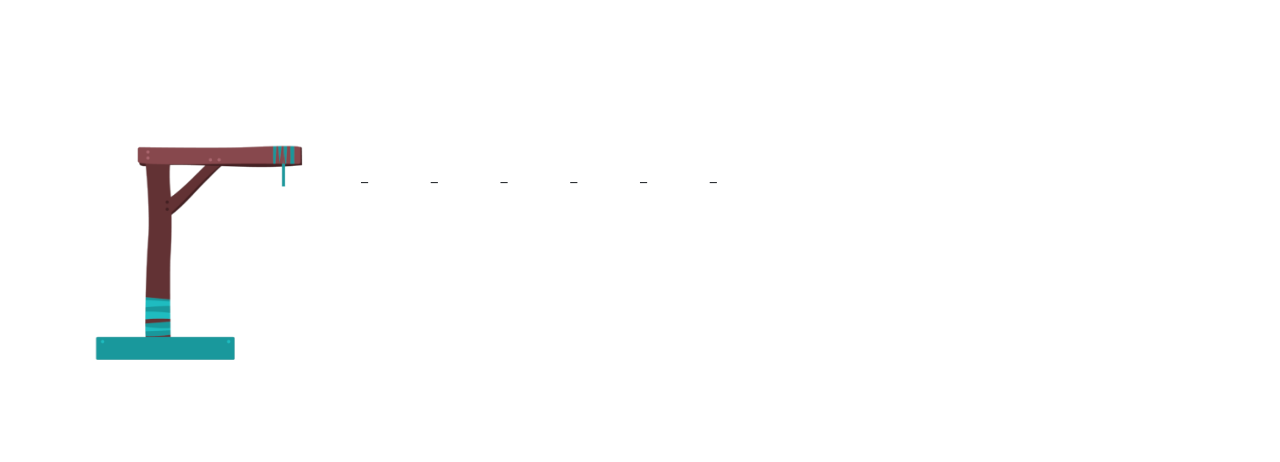
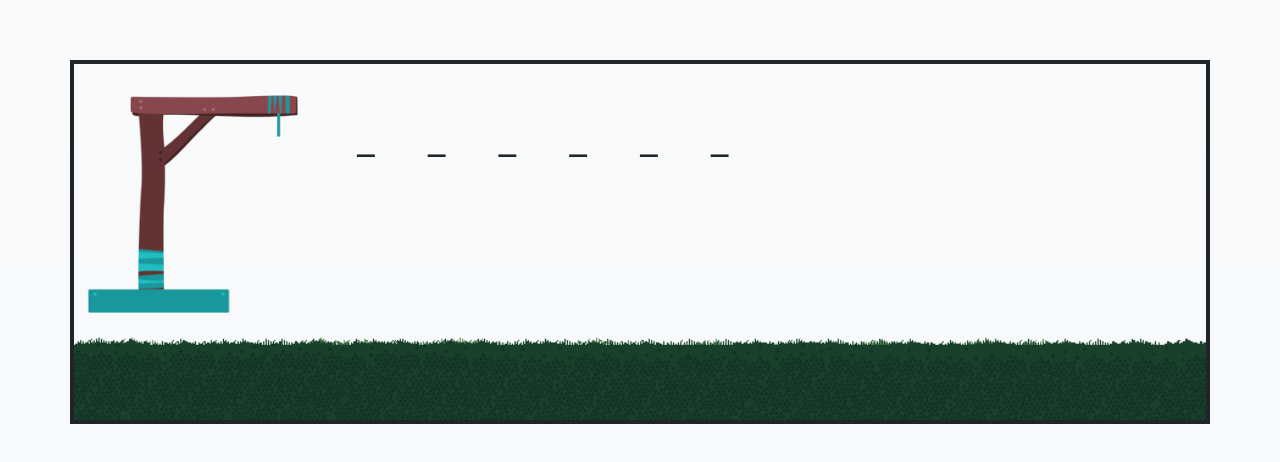
Before and after one commit to ArturMalcher/jogo-forca, a plain HTML site: page index.html in a window 1280 px wide. Shown: the part 158-620 px from the top of the page. Drawn offline with Linux system fonts and the light colour scheme.

Commit message:
Update index.html

```diff
--- a/index.html
+++ b/index.html
@@ -5,23 +5,22 @@
     <meta charset="utf-8">
     <!-- Não remover a linha abaixo -->
     <meta name="viewport" content="width=device-width, initial-scale=1">
-    <title>Jogo da Forca - Artur Malcher</title>
+    <title>HTML Básico para Bootstrap 5.2 e JQuery 3.6</title>
     <!-- Não remover a linha abaixo -->
     <link href="css/bootstrap.rtl.min.css" rel="stylesheet">
     <script src="js/jquery-3.6.0.min.js"></script>
     <script src="js/jogo.js"></script>
   </head>
-  <body class="d-flex" style="
-    height: 100vh;
-">
-    <div class="container my-auto">
+  <body class="d-flex bg-light bg-gradient" style="
+    height: 100vh;">
+    <div class="container my-auto b-black border border-4 border-dark p-0">
       <div class="row">
         <div class="row">
           <div class="col-3">
             <img src="images/0.png" id="forca" class="img-fluid">
           </div>
-          <div class="col">
-            <div class="row pt-5">
+          <div class="col w-100">
+            <div class="h1 row pt-5">
               <div class="col-1" id="a">_</div>
               <div class="col-1" id="b">_</div>
               <div class="col-1" id="c">_</div>
@@ -32,10 +31,12 @@
           </div>
         </div>
       </div>
+      <div class="row">
+        <img class="w-100" src="images/chao.png">
+      </div>
     </div>
     <!-- Não remover a linha abaixo -->
     <script src="js/bootstrap.bundle.min.js"></script>
 
-
 </body>
 </html>
```
